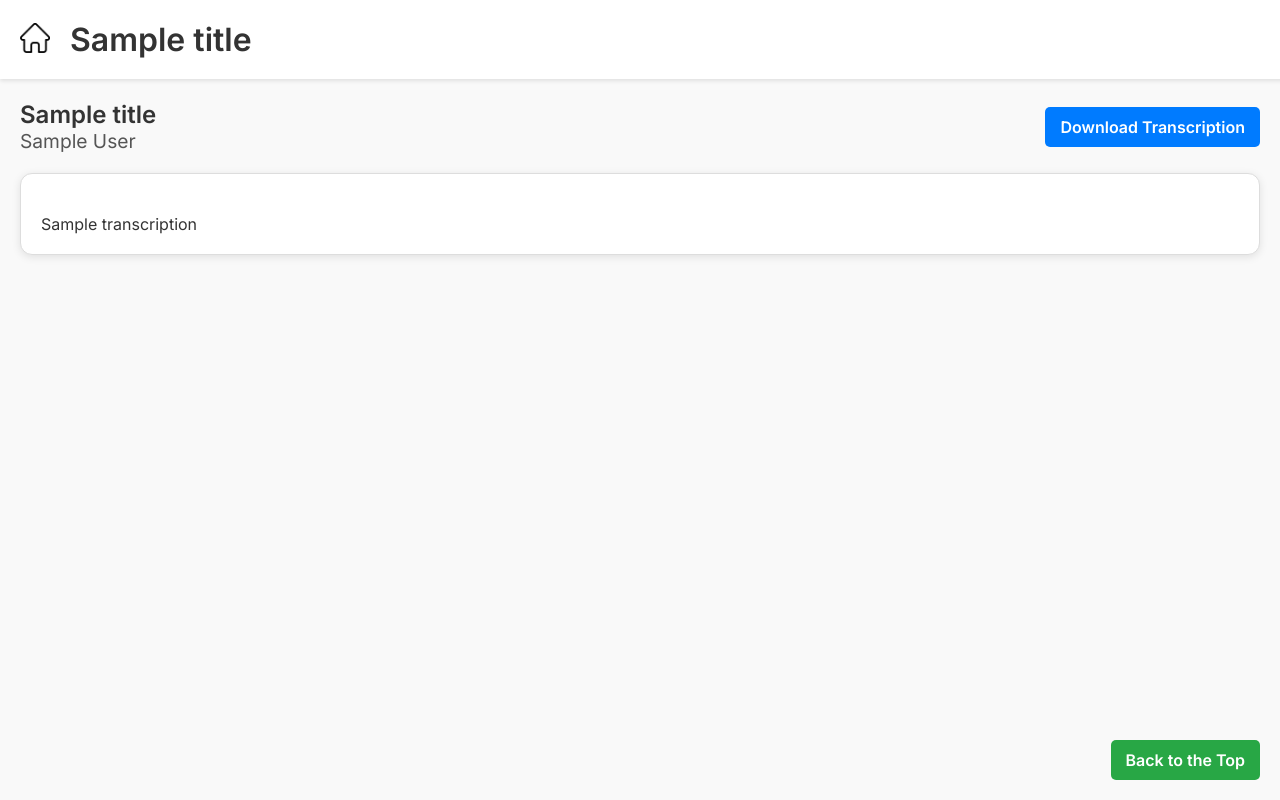
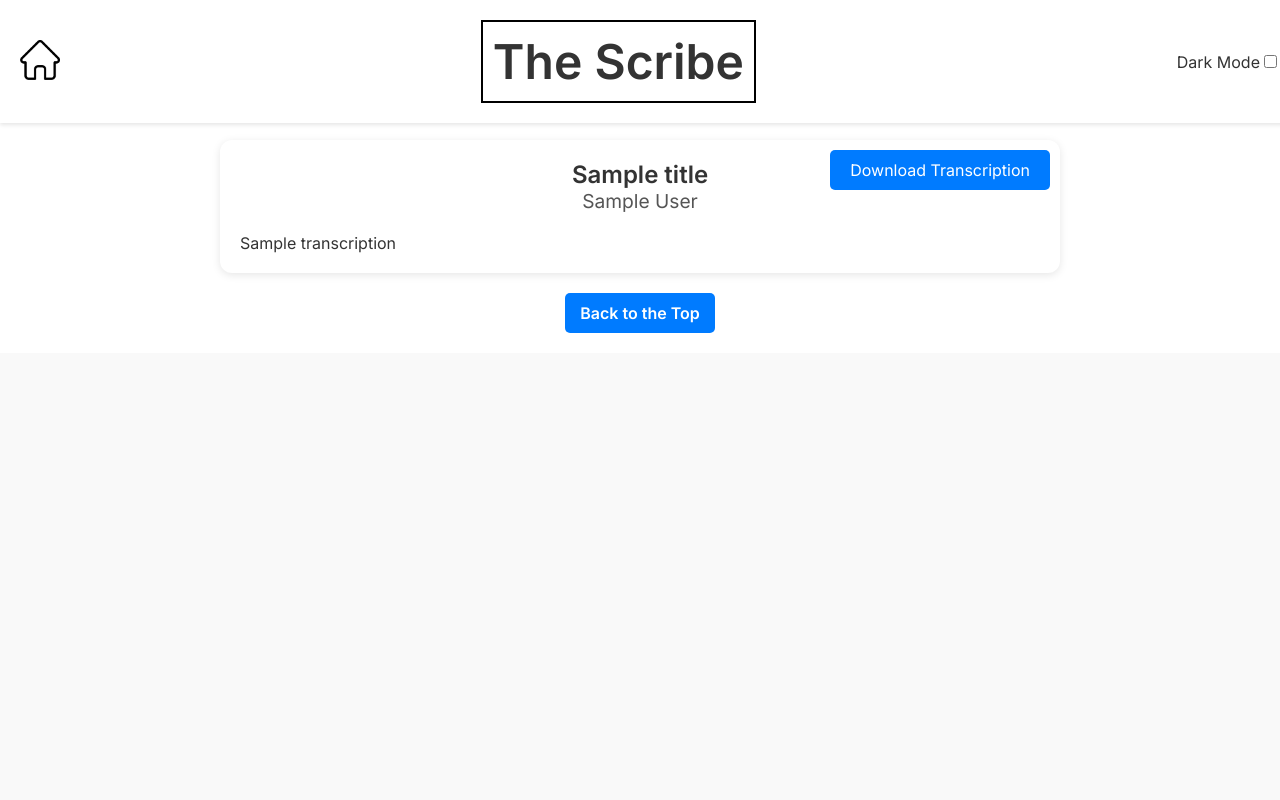
Before and after one commit to mgfabia/scribe_, a Flask app: template templates/transcription.html in a window 1280 px wide. Run offline with Flask 3, Linux system fonts and the light colour scheme; the template is opened without the code that fills it: most values are stand-ins (such as "Sample title", 1, 10 or a date in 2020).

Commit message:
updated ui, added dark mode toggle switch

```diff
--- a/templates/transcription.html
+++ b/templates/transcription.html
@@ -3,7 +3,7 @@
 <head>
     <meta charset="UTF-8">
     <meta name="viewport" content="width=device-width, initial-scale=1.0">
-    <title>Full Transcription</title>
+    <title>Transcription</title>
     <link href="https://fonts.googleapis.com/css2?family=Inter:wght@400;600&display=swap" rel="stylesheet">
     <style>
         body {
@@ -20,6 +20,7 @@
             background-color: #ffffff;
             color: #333;
             display: flex;
+            justify-content: space-between;
             align-items: center;
             box-shadow: 0 2px 4px rgba(0, 0, 0, 0.1);
             position: fixed;
@@ -27,59 +28,114 @@
             z-index: 1000;
         }
 
-        .home-icon {
-            margin-right: 20px;
+        h1 {
+            font-size: 3rem;
+            margin: 0;
+            font-weight: 600;
+            text-align: center;
+            border: 2px solid black;
+            padding: 10px;
         }
 
-        .home-icon img {
-            width: 30px;
-            height: 30px;
+        .dark-mode-toggle {
+            margin-right: 20px;
+            display: flex;
+            align-items: center;
         }
 
-        h1 {
-            font-size: 2rem;
-            margin: 0;
+        .container {
+            display: flex;
+            flex-direction: column;
+            align-items: center;
+            padding: 20px;
+            margin-top: 120px; /* Adjusted to account for fixed header */
+            background: #fff;
+        }
+
+        .transcription-container {
+            width: 100%;
+            max-width: 800px;
+            padding: 20px;
+            background: #fff;
+            border-radius: 12px;
+            box-shadow: 0 2px 8px rgba(0, 0, 0, 0.1);
+            position: relative;
+        }
+
+        .video-title {
+            font-size: 1.5rem;
+            font-weight: 600;
+            text-align: center;
+        }
+
+        .video-author {
+            font-size: 1.2rem;
+            color: #555;
+            text-align: center;
+            margin-bottom: 20px;
+        }
+
+        .transcription {
+            font-size: 1rem;
+            color: #333;
+            text-align: left;
+        }
+
+        .dark-mode {
+            background-color: #333;
+            color: white;
+        }
+
+        .dark-mode header,
+        .dark-mode .tab-menu hr {
+            background-color: #000;
+            color: white;
+        }
+
+        .dark-mode .transcription-container {
+            background-color: #444;
+            color: white;
+        }
+
+        .dark-mode .video-title,
+        .dark-mode .video-author {
+            color: white;
+        }
+
+        .read-more {
+            display: inline-block;
+            padding: 10px 15px;
+            margin-top: 10px;
+            background-color: #007bff;
+            color: white;
+            text-align: center;
+            border-radius: 5px;
+            text-decoration: none;
             font-weight: 600;
         }
 
-        .container {
-            padding: 20px;
-            margin-top: 80px; /* Adjusted to account for fixed header */
+        .read-more:hover {
+            background-color: #0056b3;
         }
 
-        .header-container {
-            display: flex;
-            justify-content: space-between;
-            align-items: center;
-            margin-bottom: 20px;
+        .download-btn {
+            position: absolute;
+            top: 10px;
+            right: 10px;
+            background-color: #007bff;
+            color: white;
+            padding: 10px 20px;
+            text-decoration: none;
+            border-radius: 5px;
         }
 
-        .transcription-box {
-            background: #fff;
-            padding: 20px;
-            border-radius: 12px;
-            box-shadow: 0 2px 8px rgba(0, 0, 0, 0.1);
-            border: 1px solid #ddd;
+        .download-btn:hover {
+            background-color: #0056b3;
         }
 
-        .transcription-title {
-            font-size: 1.5rem;
-            font-weight: 600;
-        }
-
-        .transcription-author {
-            font-size: 1.2rem;
-            color: #555;
-        }
-
-        .transcription-content {
-            font-size: 1rem;
-            color: #333;
+        .back-to-top {
+            display: block;
             margin-top: 20px;
-        }
-
-        .download-button {
-            display: inline-block;
             padding: 10px 15px;
             background-color: #007bff;
             color: white;
@@ -89,56 +145,35 @@
             font-weight: 600;
         }
 
-        .download-button:hover {
+        .back-to-top:hover {
             background-color: #0056b3;
-        }
-
-        .back-to-top {
-            display: inline-block;
-            padding: 10px 15px;
-            margin-top: 20px;
-            background-color: #28a745;
-            color: white;
-            text-align: center;
-            border-radius: 5px;
-            text-decoration: none;
-            font-weight: 600;
-            position: fixed;
-            bottom: 20px;
-            right: 20px;
-        }
-
-        .back-to-top:hover {
-            background-color: #218838;
         }
     </style>
 </head>
 <body>
     <header>
-        <div class="home-icon">
-            <a href="/">
-                <img src="{{ url_for('static', filename='home-icon.png') }}" alt="Home">
-            </a>
+        <a href="/">
+            <img src="{{ url_for('static', filename='home-icon.png') }}" alt="Home Icon" style="height: 40px;">
+        </a>
+        <h1>The Scribe</h1>
+        <div class="dark-mode-toggle">
+            <label for="dark-mode-switch">Dark Mode</label>
+            <input type="checkbox" id="dark-mode-switch">
         </div>
-        <h1>{{ title }}</h1>
     </header>
     <div class="container">
-        <div class="header-container">
-            <div>
-                <div class="transcription-title">{{ title }}</div>
-                <div class="transcription-author">{{ author }}</div>
-            </div>
-            <a href="/download/{{ video_id }}" class="download-button">Download Transcription</a>
+        <div class="transcription-container">
+            <div class="video-title">{{ title }}</div>
+            <div class="video-author">{{ author }}</div>
+            <div class="transcription">{{ transcription }}</div>
+            <a class="download-btn" href="/download/{{ request.view_args['video_id'] }}">Download Transcription</a>
         </div>
-        <div class="transcription-box">
-            <div class="transcription-content">{{ transcription }}</div>
-        </div>
-        <a href="#" class="back-to-top" onclick="scrollToTop()">Back to the Top</a>
+        <a href="#top" class="back-to-top">Back to the Top</a>
     </div>
     <script>
-        function scrollToTop() {
-            window.scrollTo({top: 0, behavior: 'smooth'});
-        }
+        document.getElementById('dark-mode-switch').addEventListener('change', function () {
+            document.body.classList.toggle('dark-mode');
+        });
     </script>
 </body>
 </html>
```
Also changed, not shown: templates/index.html (+77 -2 lines).
